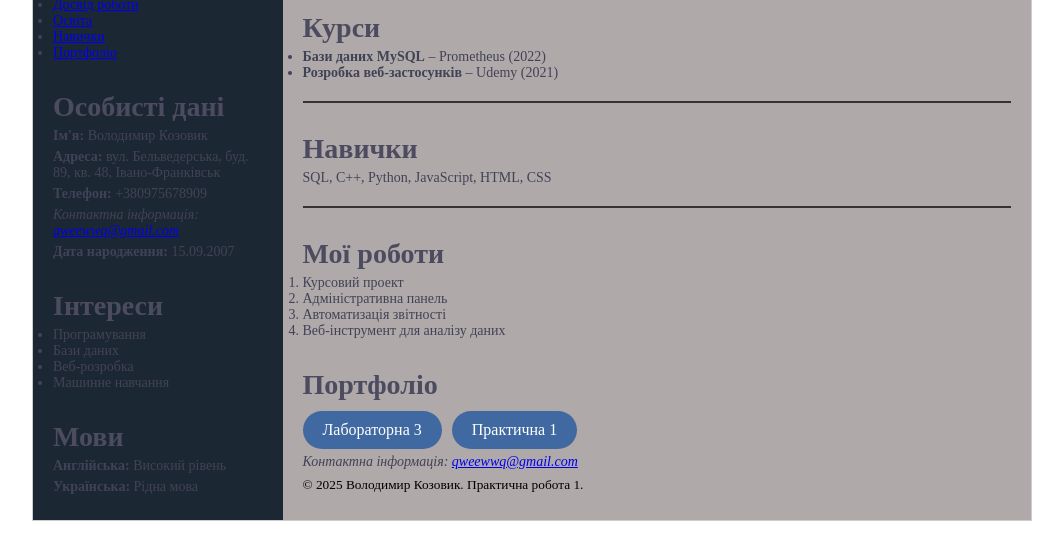
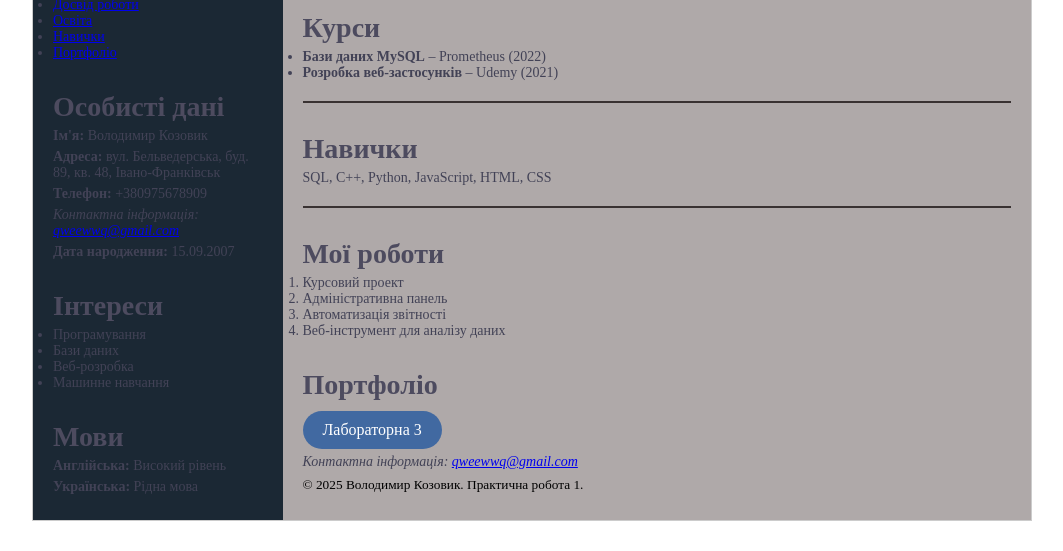
Before and after one commit to VolodymyrKozovyk/nicbka, a plain HTML site: page PR1/index.html in a window 1280 px wide. Shown: the part 470-1021 px from the top of the page, without its empty margins (108-1171 px from the left). Drawn offline with Linux system fonts and the light colour scheme.

Commit message:
Update index.html

```diff
--- a/PR1/index.html
+++ b/PR1/index.html
@@ -104,7 +104,6 @@
                     <h2>Портфоліо</h2>
                     <div class="portfolio">
                         <a href="" class="portfolio-link">Лабораторна 3</a>
-                        <a href="pr1/index.html" class="portfolio-link">Практична 1</a>
                     </div>
                 </section>
             </main>
```
